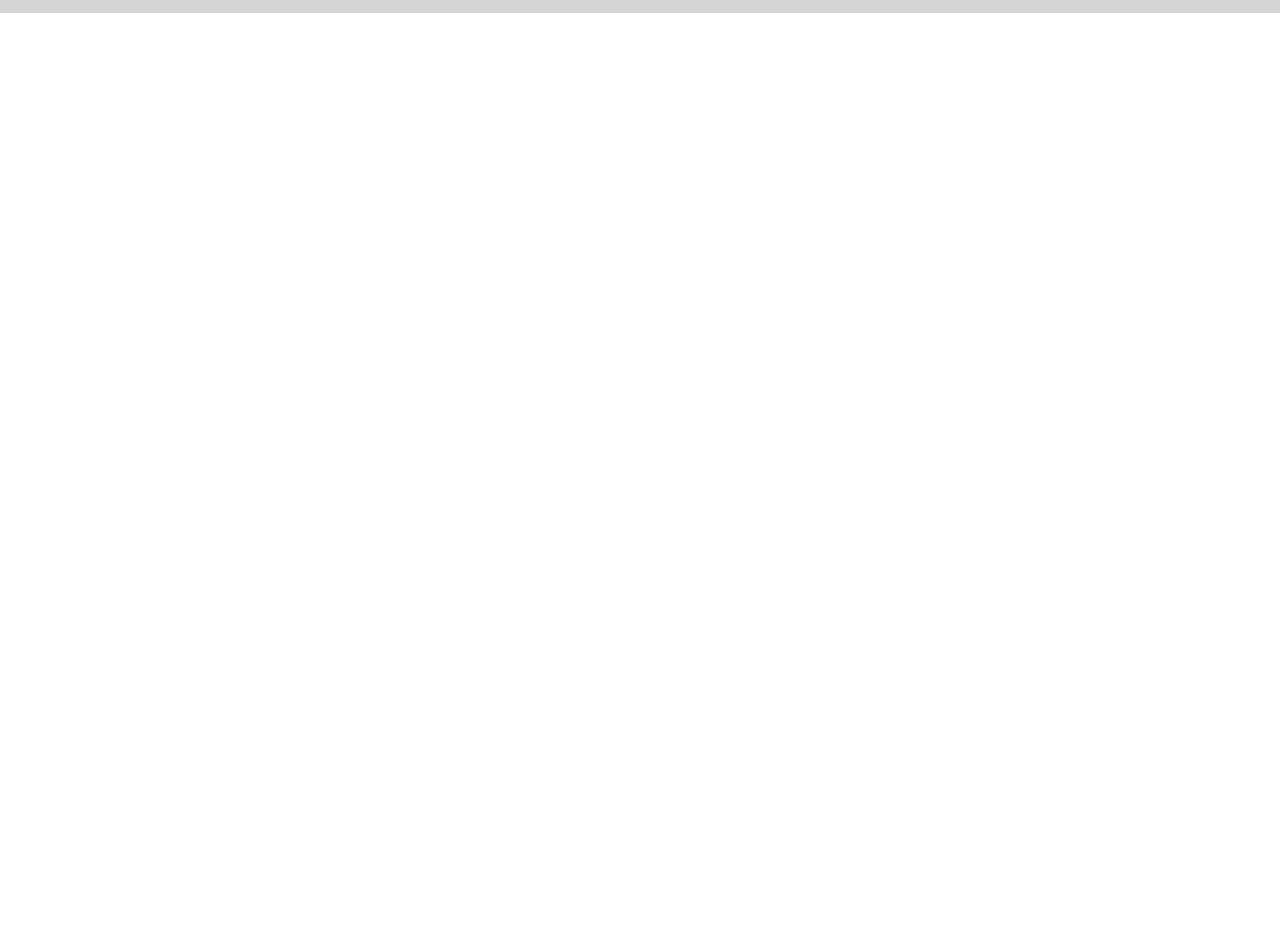
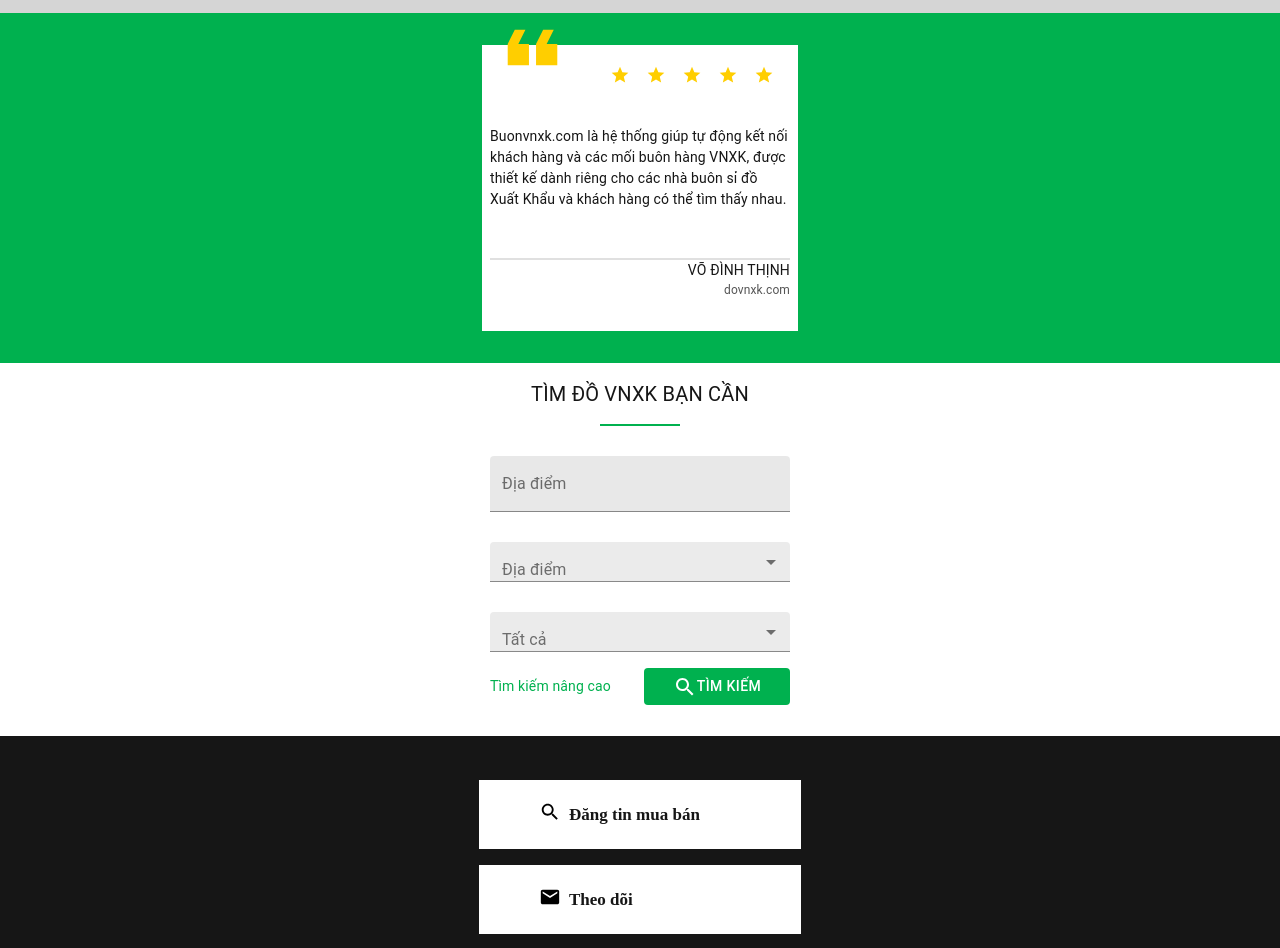
Before and after one commit to renanfeluck/nextjs-buonvnxk, a Next.js app: page / in a window 1280 px wide. Shown: the part 2360-3308 px from the top of the page. Before the commit the page ends 2373 px from the top, so only its background shows below. Built offline with nearby package versions, Linux system fonts and the light colour scheme.

Commit message:
Home Buttons

```diff
--- /dev/null
+++ b/src/pages/components/application-specifc/FindWhatYouNeed.js
@@ -0,0 +1,125 @@
+import {
+  Box,
+  Container,
+  FormControl,
+  InputLabel,
+  makeStyles,
+  MenuItem,
+  Select,
+  TextField,
+  Typography,
+  Button,
+} from "@material-ui/core";
+import Title from "../design/Title";
+import SearchIcon from "@material-ui/icons/Search";
+
+const useStyles = makeStyles({
+  container: {
+    padding: "16px 0",
+    display: "flex",
+    flexDirection: "column",
+    alignItems: "center",
+  },
+  select: {
+    width: "300px",
+    height: "40px",
+    backgroundColor: "#ebebeb",
+    color: "#000",
+  },
+  input: {
+    width: "300px",
+  },
+  fieldBox: {
+    margin: "15px 0",
+  },
+  searchBox: {
+    display: "flex",
+    justifyContent: "space-between",
+    marginTop: "16px",
+    alignItems: "center",
+  },
+  searchText: {
+    color: "#00B14F",
+    fontSize: "14px",
+  },
+  searchButton: {
+    backgroundColor: "#00B14F",
+    color: "#fff",
+    width: "146px",
+    height: "37px",
+  },
+});
+
+const FindWhatYouNeed = () => {
+  const classes = useStyles();
+
+  return (
+    <Container className={classes.container}>
+      <Title title="TÌM ĐỒ VNXK BẠN CẦN" black />
+
+      <Box className={classes.fieldBox}>
+        <TextField
+          id="outlined-basic"
+          label="Tìm hàng VNXK"
+          variant="filled"
+          label="Địa điểm"
+          className={classes.input}
+        />
+      </Box>
+      <Box className={classes.fieldBox}>
+        <FormControl variant="filled" className={classes.formControl}>
+          <InputLabel id="demo-simple-select-filled-label">Địa điểm</InputLabel>
+          <Select
+            labelId="demo-simple-select-filled-label"
+            id="demo-simple-select-filled"
+            // value={age}
+            // onChange={handleChange}
+            className={classes.select}
+          >
+            <MenuItem value="">
+              <em>None</em>
+            </MenuItem>
+            <MenuItem value={10}>Ten</MenuItem>
+            <MenuItem value={20}>Twenty</MenuItem>
+            <MenuItem value={30}>Thirty</MenuItem>
+          </Select>
+        </FormControl>
+
+        {/* <MenuItem value="">Địa điểm</MenuItem> */}
+      </Box>
+      <Box className={classes.fieldBox}>
+        <FormControl variant="filled" className={classes.formControl}>
+          <InputLabel id="demo-simple-select-filled-label">Tất cả</InputLabel>
+          <Select
+            labelId="demo-simple-select-filled-label"
+            id="demo-simple-select-filled"
+            // value={age}
+            // onChange={handleChange}
+            className={classes.select}
+          >
+            <MenuItem value="">
+              <em>None</em>
+            </MenuItem>
+            <MenuItem value={10}>Ten</MenuItem>
+            <MenuItem value={20}>Twenty</MenuItem>
+            <MenuItem value={30}>Thirty</MenuItem>
+          </Select>
+        </FormControl>
+
+        <Box className={classes.searchBox}>
+          <Typography className={classes.searchText}>
+            Tìm kiếm nâng cao
+          </Typography>
+          <Button className={classes.searchButton}>
+            {" "}
+            <SearchIcon /> Tìm kiếm
+          </Button>
+        </Box>
+      </Box>
+
+      {/* <MenuItem value="">Địa điểm</MenuItem> */}
+    </Container>
+  );
+};
+
+export default FindWhatYouNeed;
--- /dev/null
+++ b/src/pages/components/application-specifc/IconTextButton.js
@@ -0,0 +1,37 @@
+import { makeStyles, Box, Typography } from "@material-ui/core";
+
+const useStyles = makeStyles({
+  buttonBox: {
+    width: "202px",
+    // height: "56px",
+    color: "#000",
+    backgroundColor: "#fff",
+    display: "flex",
+    justifyContent: "left",
+    alignItems: "center",
+    fontSize: "17px",
+    color: "#161616",
+    fontFamily: "Montserrat-Medium",
+    fontWeight: "600",
+    margin: "8px 0",
+    padding: "20px 60px",
+  },
+  iconSpan: {
+    marginRight: "8px",
+  },
+});
+
+const IconTextButton = ({ icon, text }) => {
+  const classes = useStyles();
+
+  return (
+    <Box className={classes.buttonBox}>
+      <Typography className={classes.iconSpan} variant="span">
+        {icon}
+      </Typography>
+      {text}
+    </Box>
+  );
+};
+
+export default IconTextButton;
--- /dev/null
+++ b/src/pages/components/application-specifc/Reviews.js
@@ -0,0 +1,109 @@
+import {
+  Container,
+  Divider,
+  makeStyles,
+  Typography,
+  Box,
+} from "@material-ui/core";
+import StarIcon from "@material-ui/icons/Star";
+import FormatQuoteIcon from "@material-ui/icons/FormatQuote";
+
+const useStyles = makeStyles({
+  reviewBox: {
+    background: "#fff",
+    width: "300px",
+    height: "270px",
+    padding: "8px",
+    display: "flex",
+    flexDirection: "column",
+    justifyContent: "space-around",
+    position: "relative",
+  },
+  container: {
+    background: "#00B14F",
+    padding: "32px 16px",
+    display: "flex",
+    justifyContent: "center",
+  },
+  reviewIcon: {
+    color: "#FFCE00",
+    width: "20px",
+    height: "auto",
+    padding: "8px",
+  },
+  formatQuote: {
+    color: "#FFCE00",
+    width: "85px",
+    height: "85px",
+    transform: "rotate(180deg)",
+    position: "absolute",
+    top: "-40px",
+  },
+  icons: {
+    display: "flex",
+    justifyContent: "space-between",
+    alignItems: "center",
+  },
+  description: {
+    fontSize: "14px",
+    color: "#161616",
+  },
+  name: {
+    color: "#161616",
+    fontSize: "14px",
+    textAlign: "right",
+  },
+  link: {
+    fontSize: "12px",
+    color: "#545454",
+    textAlign: "right",
+  },
+  divider: {
+    height: "2px",
+  },
+  starBox: {
+    position: "absolute",
+    right: "16px",
+  },
+});
+
+const ReviewBox = () => {
+  const classes = useStyles();
+
+  return (
+    <Box className={classes.reviewBox}>
+      <Box className={classes.icons}>
+        <FormatQuoteIcon className={classes.formatQuote} />
+        <Box className={classes.starBox}>
+          <StarIcon className={classes.reviewIcon} />
+          <StarIcon className={classes.reviewIcon} />
+          <StarIcon className={classes.reviewIcon} />
+          <StarIcon className={classes.reviewIcon} />
+          <StarIcon className={classes.reviewIcon} />
+        </Box>
+      </Box>
+      <Typography className={classes.description}>
+        Buonvnxk.com là hệ thống giúp tự động kết nối khách hàng và các mối buôn
+        hàng VNXK, được thiết kế dành riêng cho các nhà buôn sỉ đồ Xuất Khẩu và
+        khách hàng có thể tìm thấy nhau.
+      </Typography>
+      <Box>
+        <Divider className={classes.divider} />
+        <Typography className={classes.name}>VÕ ĐÌNH THỊNH</Typography>
+        <Typography className={classes.link}>dovnxk.com</Typography>
+      </Box>
+    </Box>
+  );
+};
+
+const Review = () => {
+  const classes = useStyles();
+
+  return (
+    <Container className={classes.container}>
+      <ReviewBox />
+    </Container>
+  );
+};
+
+export default Review;
--- /dev/null
+++ b/src/pages/components/home/HomeButtons.js
@@ -0,0 +1,66 @@
+import { Container, makeStyles } from "@material-ui/core";
+import SearchIcon from "@material-ui/icons/Search";
+import IconTextButton from "../application-specifc/IconTextButton";
+import MailIcon from "@material-ui/icons/Mail";
+import ShareIcon from "@material-ui/icons/Share";
+import PersonAddIcon from "@material-ui/icons/PersonAdd";
+
+const useStyles = makeStyles({
+  container: {
+    backgroundColor: "#161616",
+    padding: "36px",
+    display: "flex",
+    flexDirection: "column",
+    alignItems: "center",
+  },
+  icon: {
+    color: "#000",
+    width: "22px",
+  },
+});
+
+const WriteIcon = () => {
+  const classes = useStyles();
+
+  return <SearchIcon className={classes.icon} />;
+};
+
+const Mail = () => {
+  const classes = useStyles();
+
+  return <MailIcon className={classes.icon} />;
+};
+
+const Crown = () => {
+  const classes = useStyles();
+
+  return <img src="/svg/crown.svg" />;
+};
+
+const Share = () => {
+  const classes = useStyles();
+
+  return <ShareIcon className={classes.icon} />;
+};
+
+const Add = () => {
+  const classes = useStyles();
+
+  return <PersonAddIcon className={classes.icon} />;
+};
+
+const HomeButtons = () => {
+  const classes = useStyles();
+
+  return (
+    <Container className={classes.container}>
+      <IconTextButton icon={<WriteIcon />} text="Đăng tin mua bán" />
+      <IconTextButton icon={<Mail />} text="Theo dõi" />
+      <IconTextButton icon={<Crown />} text="Kiếm thưởng" />
+      <IconTextButton icon={<Share />} text="Giao lưu chia sẻ" />
+      <IconTextButton icon={<Add />} text="Kết bạn" />
+    </Container>
+  );
+};
+
+export default HomeButtons;
--- a/src/pages/index.js
+++ b/src/pages/index.js
@@ -8,6 +8,9 @@
 import CommentaryNews from "./components/application-specifc/CommentaryNews";
 import TypicalProducts from "./components/application-specifc/TypicalProducts";
 import News from "./components/application-specifc/News";
+import Review from "./components/application-specifc/Reviews";
+import FindWhatYouNeed from "./components/application-specifc/FindWhatYouNeed";
+import HomeButtons from "./components/home/HomeButtons";
 
 const useStyles = makeStyles({
   portifoliContainer: {
@@ -35,6 +38,9 @@
       <CommentaryNews />
       <TypicalProducts />
       <News />
+      <Review />
+      <FindWhatYouNeed />
+      <HomeButtons />
     </>
   );
 }
```
